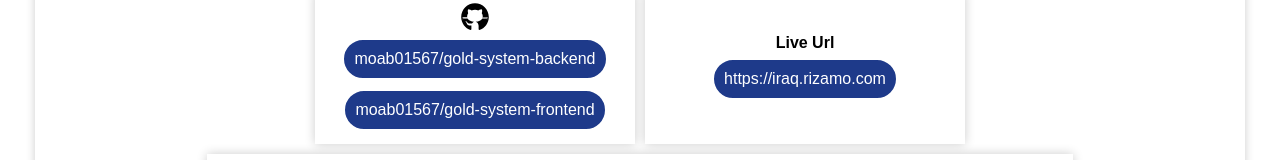
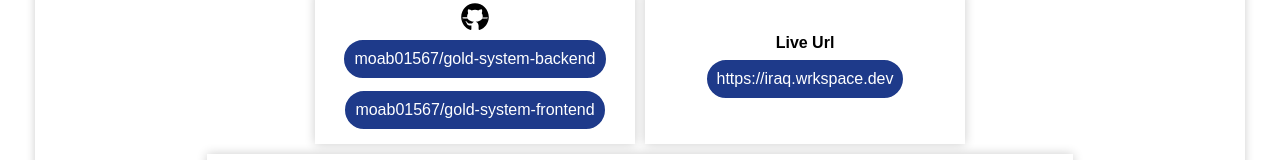
Before and after one commit to moab01567/project-overview, a React (Vite) app: page / in a window 1280 px wide. Shown: the part 423-583 px from the top of the page. Built offline with nearby package versions, Linux system fonts and the light colour scheme.

Commit message:
change live url on gold system

```diff
--- a/src/ProjectData.ts
+++ b/src/ProjectData.ts
@@ -41,7 +41,7 @@ export const  projects:Project[] = [
         githubUrls:[
             "https://github.com/moab01567/gold-system-backend",
             "https://github.com/moab01567/gold-system-frontend"],
-        liveUrl:"https://iraq.rizamo.com"
+        liveUrl:"https://iraq.wrkspace.dev"
     },
     {
         projectName:"Social elite news",
```
